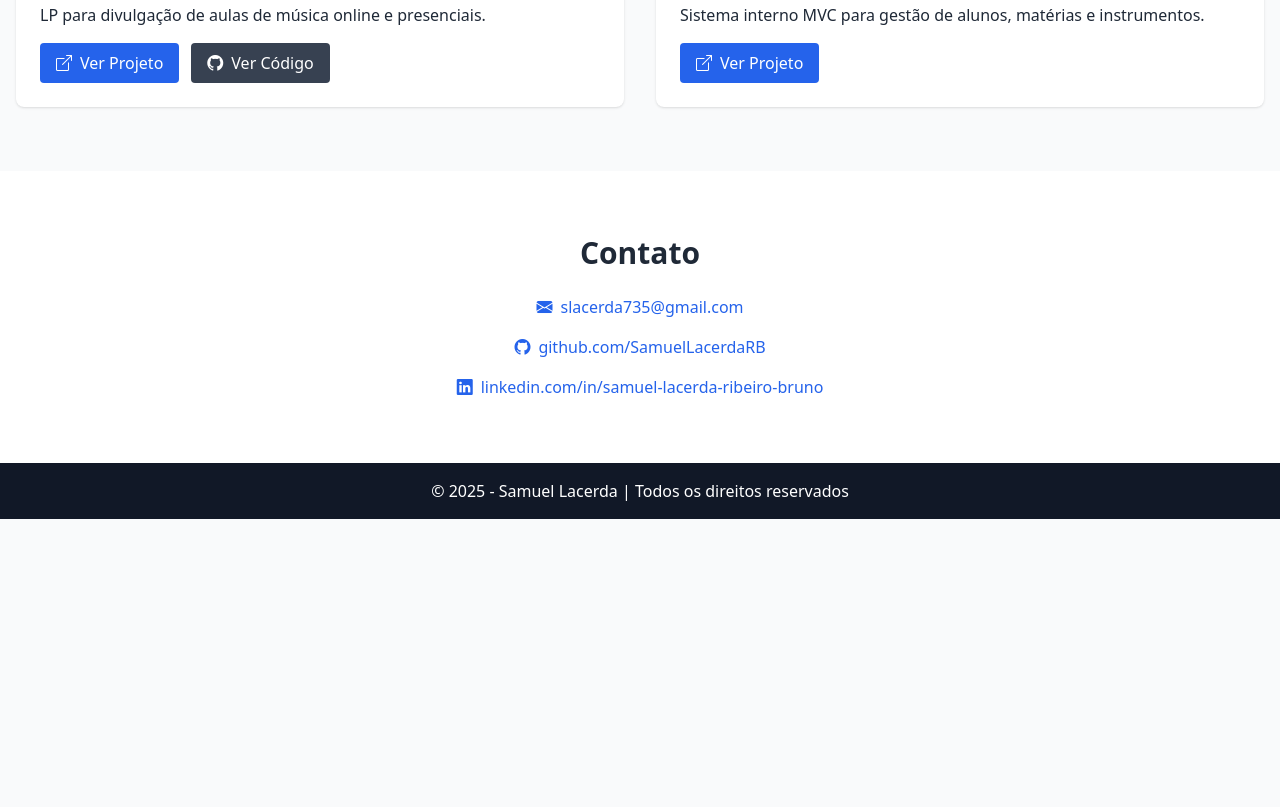
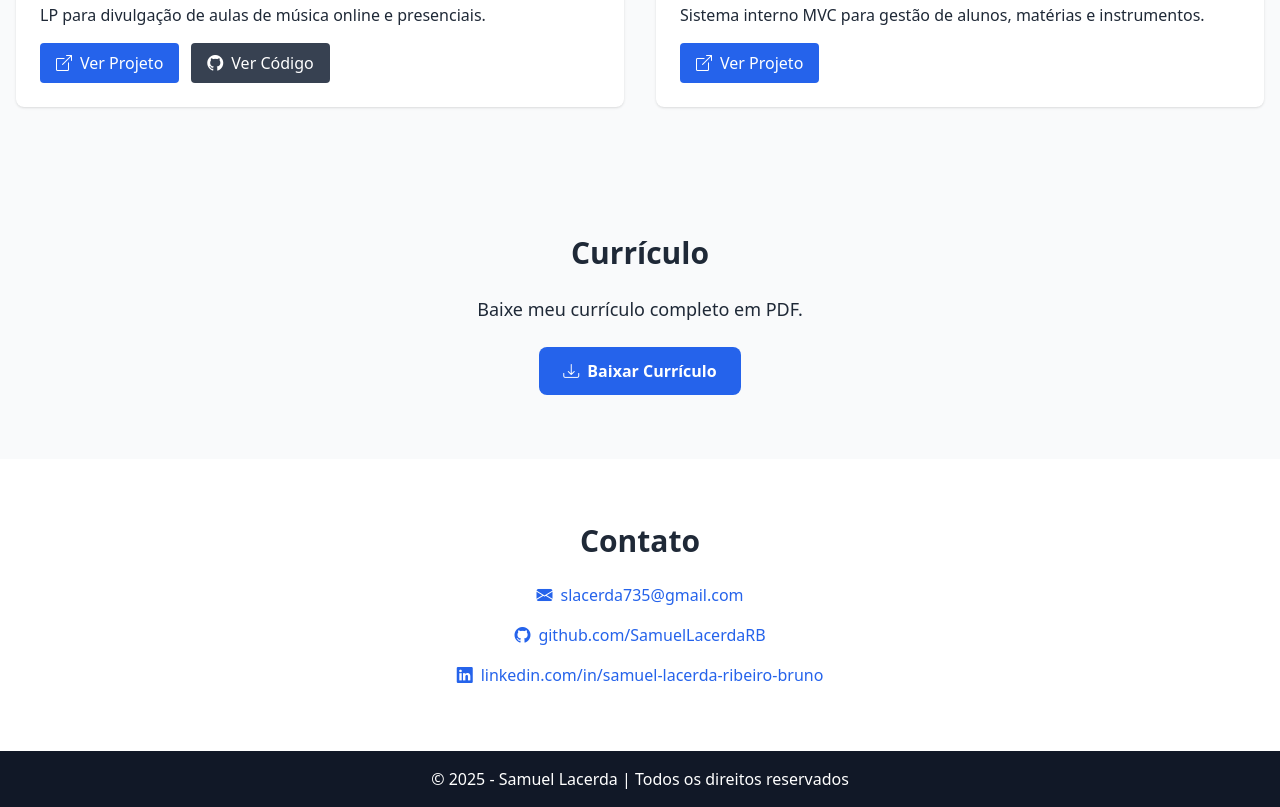
Before and after one commit to SamuelLacerdaRB/Portfolio, a plain HTML site: page index.html in a window 1280 px wide. Shown: the part 1712-2519 px from the top of the page. Before the commit the page ends 2231 px from the top, so only its background shows below. Drawn offline with nearby package versions, Linux system fonts and the light colour scheme.

Commit message:
incluindo curriculo

```diff
--- a/index.html
+++ b/index.html
@@ -122,6 +122,14 @@
                 </div>
             </div>
         </section>
+        <!-- Currículo -->
+        <section id="curriculo" class="container mx-auto px-4 py-16 fade-in text-center">
+            <h2 class="text-3xl font-bold mb-6">Currículo</h2>
+            <p class="text-lg mb-6">Baixe meu currículo completo em PDF.</p>
+            <a href="assets/pdf/curriculo.pdf" download class="inline-flex items-center gap-2 bg-blue-600 hover:bg-blue-800 text-white px-6 py-3 rounded-lg transition font-semibold">
+                <i class="bi bi-download"></i> Baixar Currículo
+            </a>
+        </section>
         <!-- Contato -->
         <section id="contato" class="bg-white py-16 fade-in">
             <div class="container mx-auto px-4 text-center max-w-lg">
```
Also changed, not shown: 1 other file.
